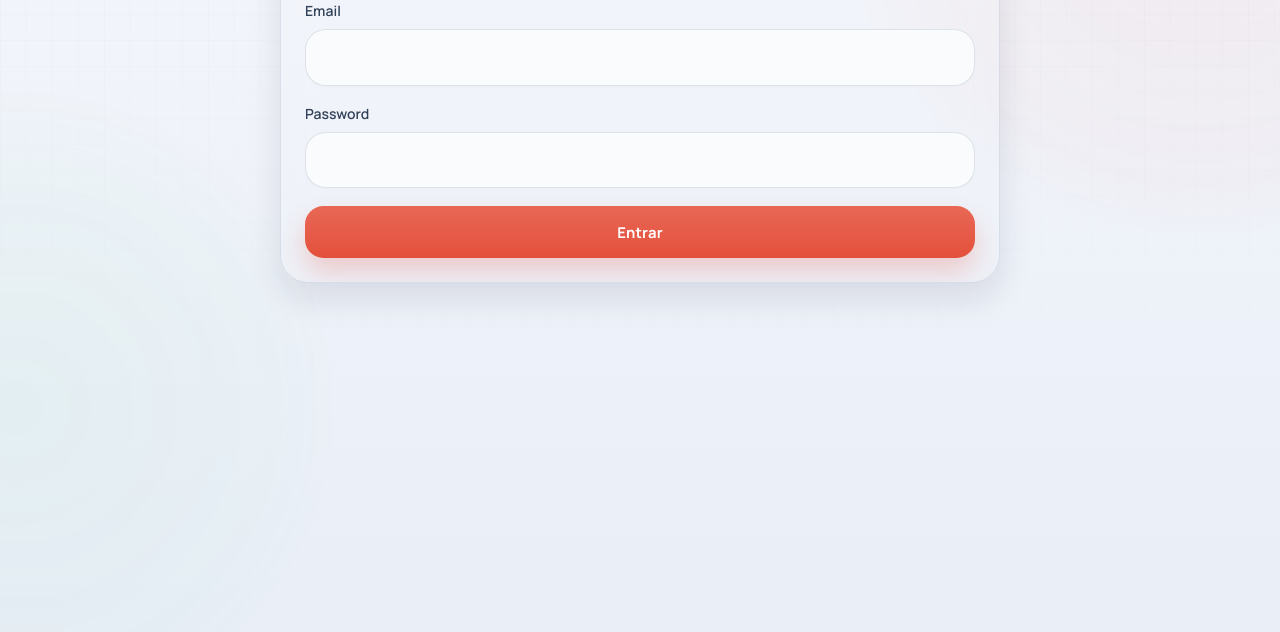
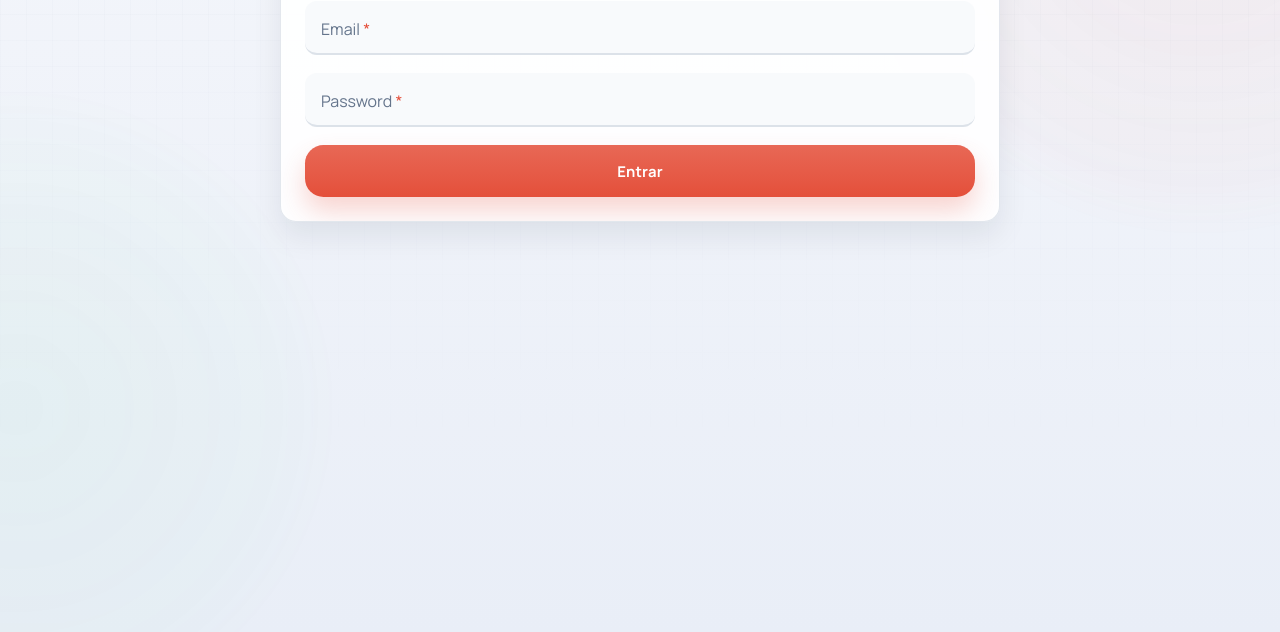
Before and after one commit to rsenses/qr-reader-test, a website built with Vite: page index.html in a window 1280 px wide. Shown: the part 168-800 px from the top of the page. Built offline with nearby package versions, Linux system fonts and the light colour scheme.

Commit message:
style: more android like 1

```diff
--- a/src/components/button.js
+++ b/src/components/button.js
@@ -1,7 +1,7 @@
 import { escapeHtml } from "../lib/html-utils";
 
 const BUTTON_BASE_CLASS =
-  "inline-flex min-h-[3.15rem] items-center justify-center rounded-[1.15rem] border-0 px-[1.2rem] py-[0.92rem] text-[0.93rem] font-bold tracking-[0.01em] transition-[transform,box-shadow,background-color,color,border-color] duration-150 cursor-pointer active:scale-[0.975] active:shadow-[0_6px_14px_rgba(15,23,42,0.1)] [-webkit-tap-highlight-color:transparent]";
+  "ripple inline-flex min-h-[3.15rem] items-center justify-center rounded-[1.15rem] border-0 px-[1.2rem] py-[0.92rem] text-[0.93rem] font-bold tracking-[0.01em] transition-[box-shadow,background-color,color,border-color,filter] duration-200 cursor-pointer overflow-hidden relative [-webkit-tap-highlight-color:transparent]";
 
 const BUTTON_VARIANT_CLASS = {
   primary:
--- a/src/components/card.js
+++ b/src/components/card.js
@@ -1,5 +1,5 @@
 export const baseCardClass =
-  "relative overflow-hidden rounded-[28px] border border-[color:var(--border-soft)] bg-[linear-gradient(180deg,rgba(255,255,255,0.26),rgba(255,255,255,0.02)_100%),var(--surface-raised)] shadow-[0_16px_34px_rgba(15,23,42,0.1),inset_0_1px_0_rgba(255,255,255,0.18)] backdrop-blur-[18px]";
+  "relative overflow-hidden rounded-[1rem] border border-[color:var(--border-soft)] bg-[color:var(--surface-raised)] shadow-[var(--shadow-soft)]";
 
 export function renderCard(content, { tag = "article", className = "" } = {}) {
   const classes = [baseCardClass, className].filter(Boolean).join(" ");
--- a/src/components/input-field.js
+++ b/src/components/input-field.js
@@ -1,10 +1,4 @@
 import { escapeAttribute, escapeHtml } from "../lib/html-utils";
-
-const INPUT_LABEL_CLASS =
-  "mb-2 block text-sm font-semibold text-slate-700 dark:text-[color:var(--text-base)]";
-
-const INPUT_CLASS =
-  "w-full min-h-[3.2rem] rounded-[1.3rem] border border-[color:var(--control-border)] bg-[color-mix(in_srgb,var(--control-bg)_86%,var(--surface-raised))] px-4 py-[0.95rem] text-[color:var(--text-strong)] shadow-[inset_0_1px_0_rgba(255,255,255,0.18),0_1px_2px_rgba(15,23,42,0.02)] outline-none transition-[border-color,box-shadow,background-color] duration-150 focus:border-[color:var(--control-border-strong)] focus:bg-[color-mix(in_srgb,var(--control-bg)_70%,var(--surface-raised))] focus:shadow-[0_0_0_4px_color-mix(in_srgb,var(--accent)_14%,transparent)]";
 
 export function renderInputField({
   name,
@@ -16,11 +10,18 @@ export function renderInputField({
   id,
 } = {}) {
   const fieldId = id || `field-${name}`;
-
   return `
-    <label class="block">
-      <span class="${INPUT_LABEL_CLASS}">${escapeHtml(label)}</span>
-      <input id="${fieldId}" name="${escapeAttribute(name)}" type="${escapeAttribute(type)}" value="${escapeAttribute(value)}" autocomplete="${escapeAttribute(autoComplete)}" ${required ? "required" : ""} class="${INPUT_CLASS}" />
-    </label>
+    <div class="floating-input">
+      <input
+        id="${fieldId}"
+        name="${escapeAttribute(name)}"
+        type="${escapeAttribute(type)}"
+        value="${escapeAttribute(value)}"
+        autocomplete="${escapeAttribute(autoComplete)}"
+        ${required ? "required" : ""}
+        placeholder=" "
+      />
+      <label for="${fieldId}">${escapeHtml(label)}${required ? ' <span class="text-[color:var(--accent)]">*</span>' : ''}</label>
+    </div>
   `;
 }
--- a/src/pages/campaign-products-page.js
+++ b/src/pages/campaign-products-page.js
@@ -28,7 +28,7 @@ export function renderCampaignProductsPage({ campaign, products }) {
   return `
     <section>
       ${renderSectionHeader({ backHref: "#/campaigns", backLabel: "← Campañas", className: "" })}
-      ${renderCard(content, { className: "mt-4 rounded-[24px] p-5 sm:p-6" })}
+      ${renderCard(content, { className: "mt-4 rounded-[1rem] p-5 sm:p-6" })}
     </section>
   `;
 }
--- a/src/pages/register-page.js
+++ b/src/pages/register-page.js
@@ -37,7 +37,7 @@ export function renderRegisterPage({ product, productCampaign, registerError, la
   return `
     <section class="space-y-4">
       ${renderProductSectionHeader({ product, productCampaign })}
-      ${renderCard(content, { className: "rounded-[24px] p-5 sm:p-6" })}
+      ${renderCard(content, { className: "rounded-[1rem] p-5 sm:p-6" })}
     </section>
   `;
 }
--- a/src/style.css
+++ b/src/style.css
@@ -136,6 +136,84 @@
     color: inherit;
     text-decoration: none;
   }
+
+  /* Floating label input */
+  .floating-input {
+    position: relative;
+  }
+
+  .floating-input input {
+    width: 100%;
+    min-height: 3.2rem;
+    border: none;
+    border-bottom: 2px solid var(--control-border);
+    border-radius: 12px;
+    background: var(--control-bg);
+    padding: 1.25rem 1rem 0.5rem;
+    font-size: 1rem;
+    color: var(--text-strong);
+    outline: none;
+    transition: border-color 0.2s, background-color 0.2s;
+  }
+
+  .floating-input input:focus {
+    border-bottom-color: var(--accent);
+    background: var(--control-bg-hover);
+  }
+
+  .floating-input input::placeholder {
+    color: transparent;
+  }
+
+  .floating-input label {
+    position: absolute;
+    left: 1rem;
+    top: 1rem;
+    font-size: 1rem;
+    color: var(--text-muted);
+    pointer-events: none;
+    transition: all 0.2s ease;
+  }
+
+  .floating-input input:focus + label,
+  .floating-input input:not(:placeholder-shown) + label {
+    top: 0.25rem;
+    font-size: 0.7rem;
+    color: var(--accent);
+  }
+
+  /* Ripple effect */
+  .ripple {
+    position: relative;
+    overflow: hidden;
+    isolation: isolate;
+  }
+
+  .ripple::after {
+    content: "";
+    position: absolute;
+    left: 50%;
+    top: 50%;
+    width: 140%;
+    aspect-ratio: 1;
+    border-radius: 999px;
+    background: radial-gradient(circle, rgba(255, 255, 255, 0.18) 0%, rgba(255, 255, 255, 0.12) 28%, rgba(255, 255, 255, 0) 68%);
+    transform: translate(-50%, -50%) scale(0.35);
+    opacity: 0;
+    transition: transform 0.28s ease-out, opacity 0.22s ease-out;
+    pointer-events: none;
+    z-index: 0;
+  }
+
+  .ripple:active::after {
+    transform: translate(-50%, -50%) scale(1);
+    opacity: 1;
+  }
+
+  .ripple > * {
+    position: relative;
+    z-index: 1;
+  }
 }
 
 @layer components {
@@ -208,7 +286,11 @@
     background: transparent;
     color: var(--text-muted);
     cursor: pointer;
-    transition: background-color 0.18s ease, color 0.18s ease, transform 0.18s ease, box-shadow 0.18s ease;
+    transition:
+      background-color 0.18s ease,
+      color 0.18s ease,
+      transform 0.18s ease,
+      box-shadow 0.18s ease;
     -webkit-tap-highlight-color: transparent;
   }
 
@@ -226,7 +308,12 @@
   }
 
   .app-nav-item-active {
-    background: linear-gradient(135deg, #ff836b 0%, var(--accent) 52%, #c73e2c 100%);
+    background: linear-gradient(
+      135deg,
+      #ff836b 0%,
+      var(--accent) 52%,
+      #c73e2c 100%
+    );
     color: white;
     transform: translateY(-1px);
     box-shadow: 0 12px 24px rgba(228, 79, 58, 0.28);
@@ -259,7 +346,9 @@
     min-height: 5.2rem;
     padding: 0.45rem;
     border-radius: 2rem;
-    box-shadow: 0 16px 32px rgba(15, 23, 42, 0.14), inset 0 1px 0 rgba(255, 255, 255, 0.12);
+    box-shadow:
+      0 16px 32px rgba(15, 23, 42, 0.14),
+      inset 0 1px 0 rgba(255, 255, 255, 0.12);
   }
 
   .scan-overlay {
@@ -388,7 +477,11 @@
     align-items: center;
     justify-content: center;
     gap: 0.9rem;
-    background: radial-gradient(circle at center, rgba(15, 23, 42, 0.18), rgba(15, 23, 42, 0.82));
+    background: radial-gradient(
+      circle at center,
+      rgba(15, 23, 42, 0.18),
+      rgba(15, 23, 42, 0.82)
+    );
     backdrop-filter: blur(6px);
   }
 
```
